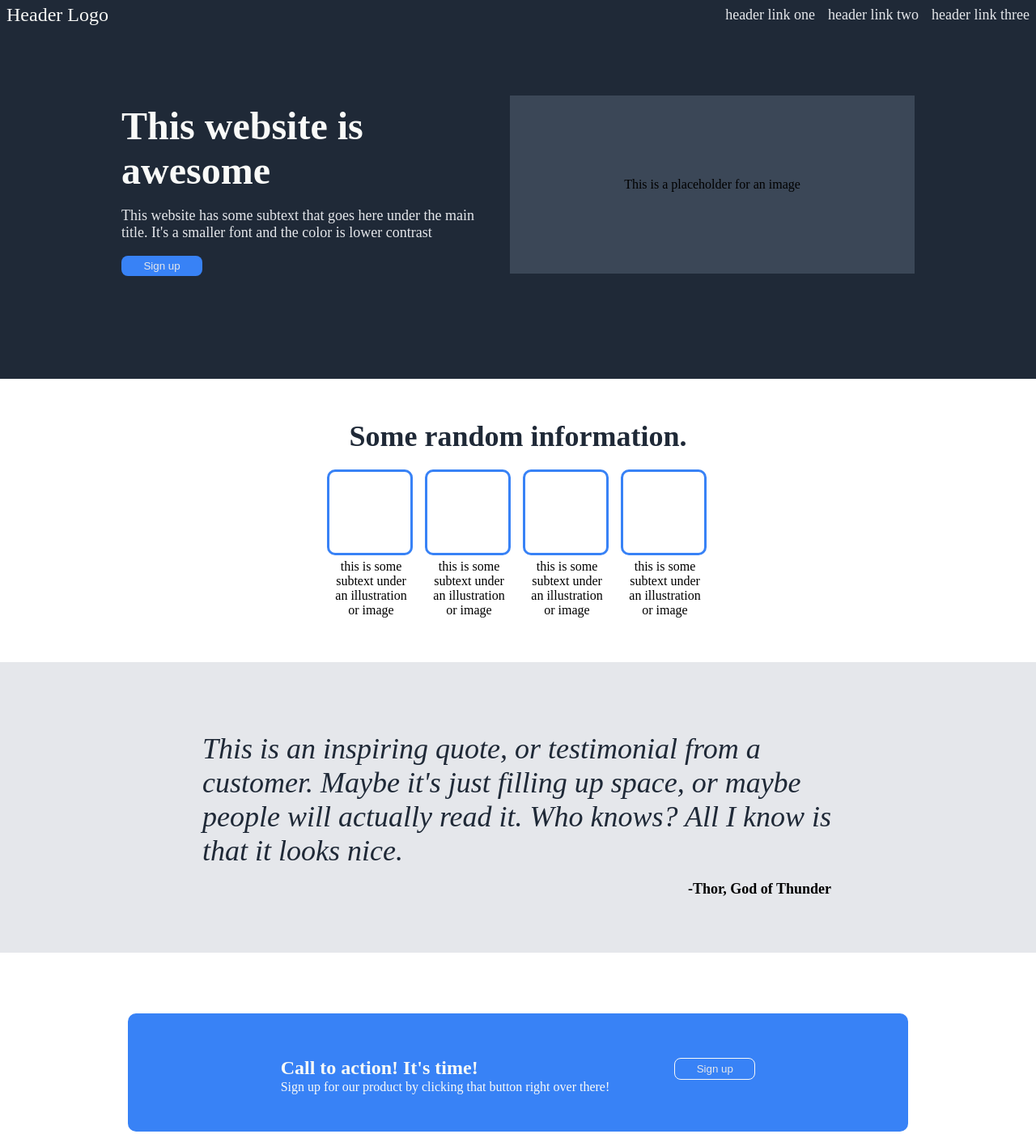
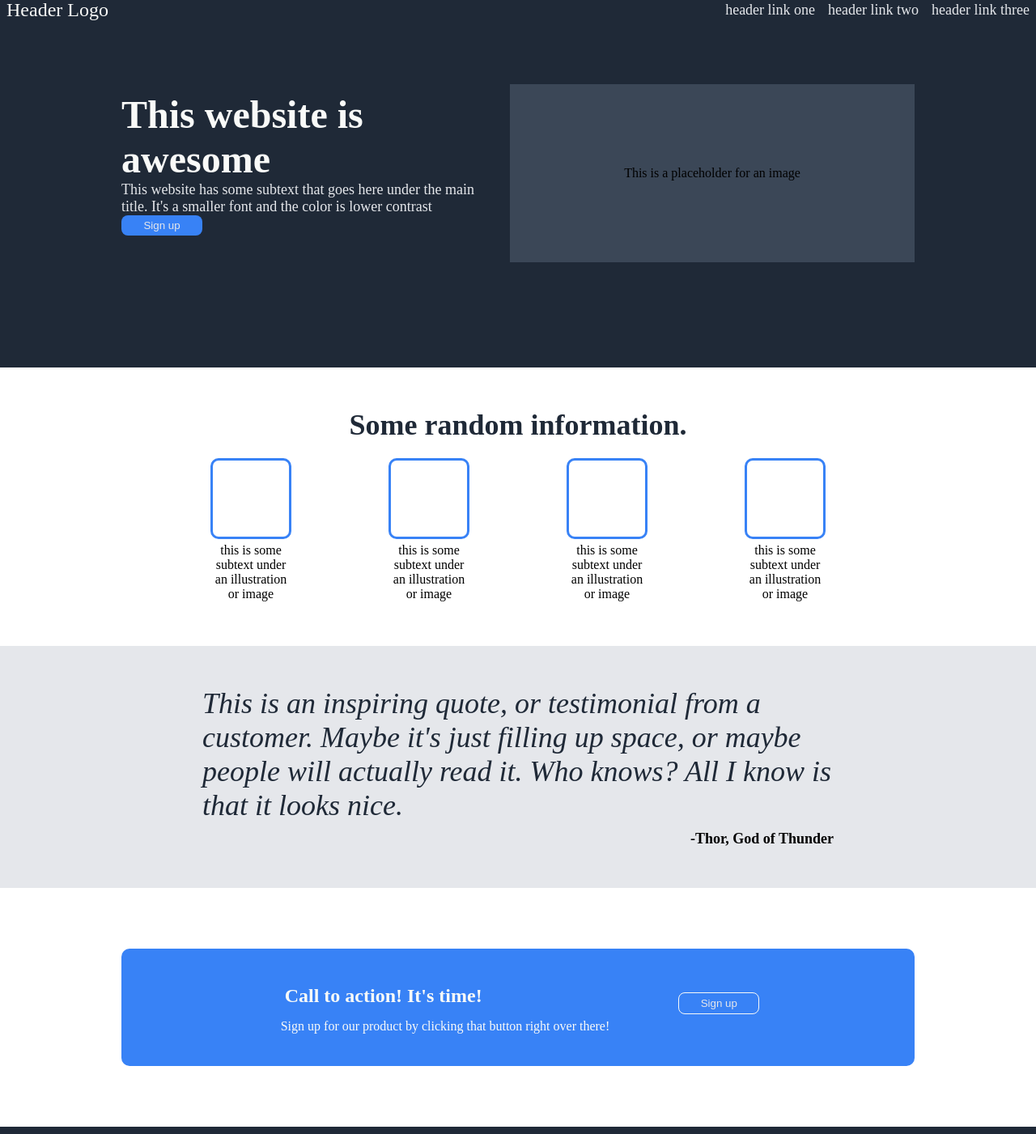
Before and after one commit to ZorTheRed/landing-page-prac, a plain HTML site: page index.html in a window 1280 px wide. Shown: the top 1401 px of the page at 81% size. Drawn offline with Linux system fonts and the light colour scheme.

Commit message:
Add files via upload

```diff
--- a/style.css
+++ b/style.css
@@ -1,12 +1,19 @@
+* {
+  box-sizing: border-box;
+  margin: 0px;
+  padding: 0px;
+}
+
 .header {
   display: flex;
   flex-direction: column;
-    padding-top: 10px;
+  padding-top: 100px;
+
 }
 
 .headcon {
   background-color: #1f2937;
-    margin: 0 -8px 0 -8px;
+
   display: flex;
   flex-wrap: wrap;
   justify-content: space-between;
@@ -23,29 +30,26 @@
 }
 
 .links {
-    background-color: #1F2937;
+  background-color: #1f2937;
   justify-content: end;
   align-items: center;
   height: 24px;
   display: flex;
   gap: 16px;
   padding: 8px;
-    margin-top: -10px;
-    margin-left: -8px;
-    margin-right: -8px;
 }
 
 .awesome {
   font-size: 48px;
   font-weight: bolder;
-    color: #F9FAF8;
+  color: #f9faf8;
 }
 
 .logo {
-    margin-right: auto ;
+  margin-right: auto;
   font-size: 24px;
-    color: #F9FAF8;
-    flex:1;
+  color: #f9faf8;
+  flex: 1;
 }
 
 .image {
@@ -60,19 +64,19 @@
 
 #toptext {
   font-size: 18px;
-    color: #E5E7EB;
+  color: #e5e7eb;
 }
 
 a {
   font-size: 18px;
-    color: #E5E7EB ;
+  color: #e5e7eb;
   text-decoration: none;
 }
 
 button {
-    color: #E5E7EB;
+  color: #e5e7eb;
   background-color: #3882f6;
-    padding:5px;
+  padding: 5px;
   border-radius: 8px;
   border: NONE;
   width: 100px;
@@ -85,10 +89,10 @@ button:hover {
 
 article {
   background-color: white;
-    padding: 50px 400px 50px 400px;
-    margin: 0px -10px 0 -10px;
+  padding: 50px 200px 50px 200px;
+
+
 }
-
 
 .pics {
   display: flex;
@@ -106,7 +110,6 @@ article {
   text-align: center;
   padding: 5px;
 }
-
 
 .pic1 {
   width: 100px;
@@ -144,68 +147,72 @@ article {
   flex-shrink: 0;
 }
 
-
 .info {
   text-align: center;
   font-size: 36px;
   font-weight: bolder;
-    color: #1F2937;
+  color: #1f2937;
   padding-bottom: 20px;
 }
 
 section {
   display: flex;
   flex-direction: column;
-    background-color: #E5E7EB;
+  background-color: #e5e7eb;
   padding: 50px 250px 50px 250px;
-    margin: 0 -8px 0 -8px;
+
 }
 
 .quote {
   color: #1f2937;
   font-size: 36px;
   font-style: italic;
+
 }
 
 #sig {
-    padding-left: 600px;
-    margin-top: -20px;
+  margin-left: auto;
   font-size: 18px;
   font-weight: bolder;
+  padding-top: 10px;
 }
 
 .bubble {
   display: flex;
   justify-content: center;
-    background-color: #3882f6 ;
+  background-color: #3882f6;
   margin: 75px 150px 75px 150px;
   border-radius: 10px;
+  padding: 5px;
 }
 
 .bubtext {
   display: flex;
   flex-direction: column;
-    color: #F9FAF8;
+  color: #f9faf8;
   margin: 30px 80px 30px 0px;
+  padding: 5px;
 }
 
 #action {
   font-size: 24px;
   font-weight: bold;
-    margin-bottom: -15px;
+  margin-bottom: 10px;
+  padding: 5px;
 }
 
 .button2 {
   align-self: center;
   border-style: solid;
   border-width: 1px;
-    border-color: #F9FAF8;
+  border-color: #f9faf8;
+
 }
 
 footer {
   margin: auto;
   padding: 15px 0 15px 0;
-    background-color: #1F2937;
-    color:#E5E7EB;
+  background-color: #1f2937;
+  color: #e5e7eb;
   text-align: center;
 }
```
Lines whose indentation alone changed are shown as unchanged.
